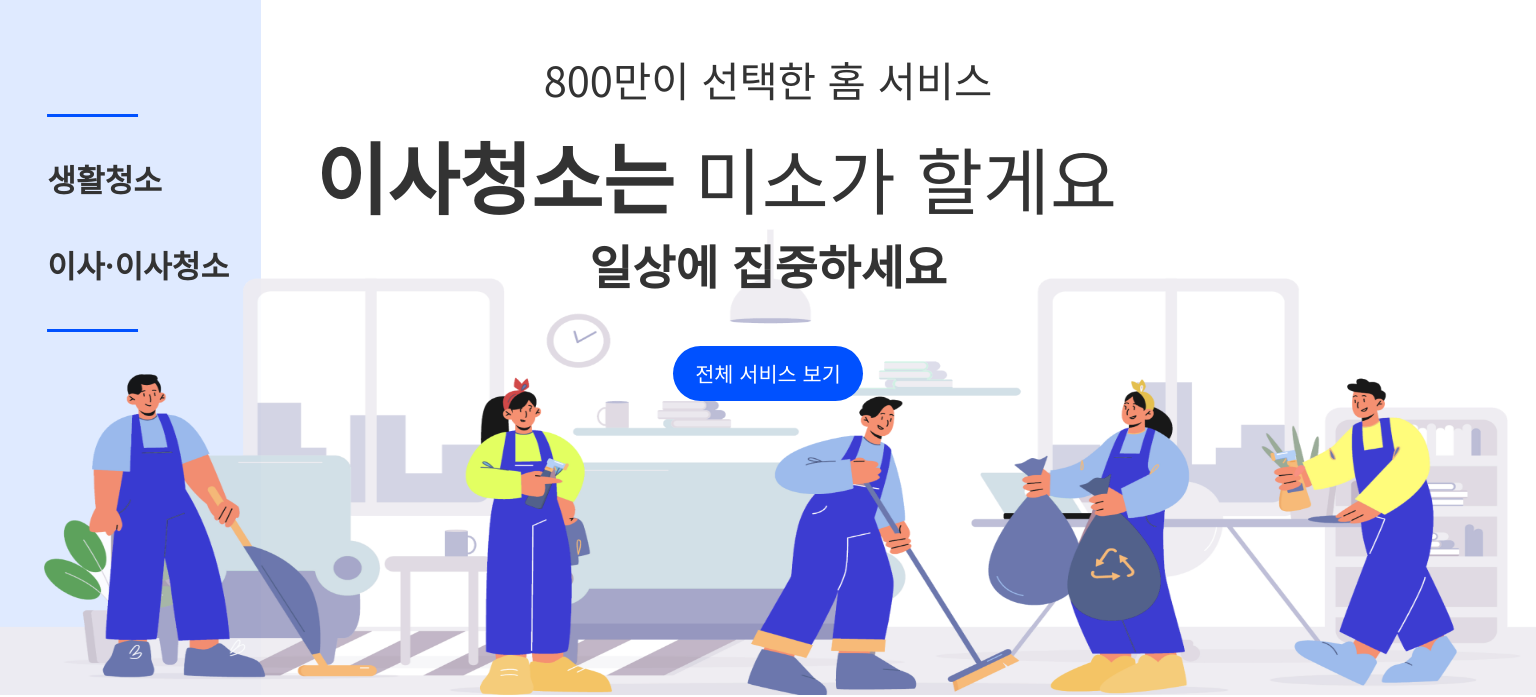
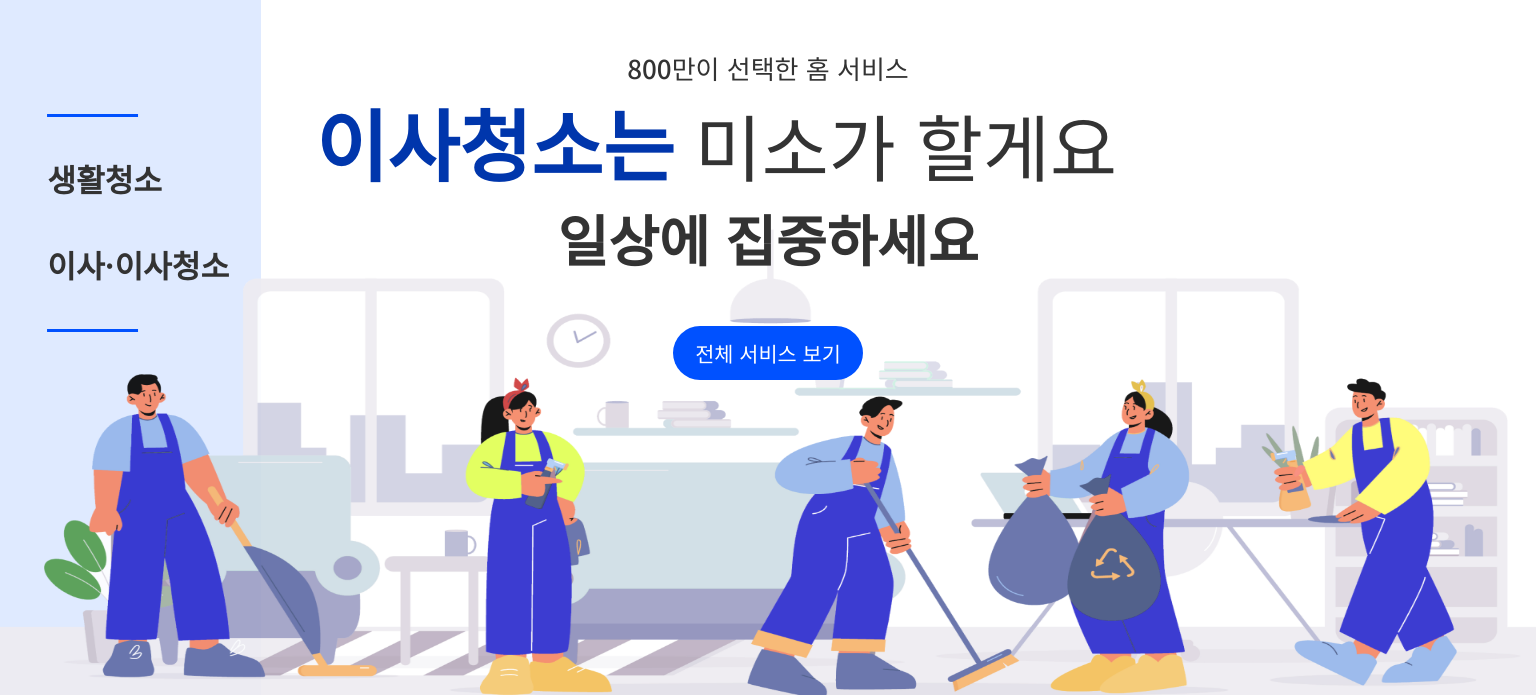
Before and after one commit to sohyeon-dot/team_miso, a plain HTML site: page index.html in a window 1536 px wide. Shown: the part 105-802 px from the top of the page. Drawn offline with nearby package versions, Linux system fonts and the light colour scheme; some icons are missing.

Commit message:
메인 1차수정

```diff
--- a/css/layout.css
+++ b/css/layout.css
@@ -58,14 +58,18 @@ main .main_tit{
   width: 100%;
   text-align: center;
   font-size: 3rem;
+  font-weight: 500;
 }
 main .main_text p:first-child{
-  font-size: 2.3rem;
-  margin-bottom: 1rem;
+  font-size: 1.5rem;
 }
 main .main_text .text{
-  font-size: 3.3rem;
-  font-weight: 700;
+  font-size: 3.5rem;
+  font-weight: 800;
+  color: #0036ac;
+}
+main .main_text p:nth-child(3){
+  font-size: 2.5rem;
 }
 main .main_images{display: none;}
 main .moMain_images{
--- a/css/media.css
+++ b/css/media.css
@@ -10,10 +10,10 @@
     top: 23%;
     font-size: 5rem;
   }
-  main .main_text p:first-child{font-size: 3rem;}
+  main .main_text p:first-child{font-size: 2.3rem;}
   main .main_text .text{font-size: 5.4rem;}
   main .main_text p:nth-of-type(3){
-    font-size: 4.5rem;
+    font-size: 4.2rem;
     font-weight: 600;
   }
   main .moMain_images{
@@ -241,10 +241,13 @@
     transform: translateX(-50%);
     font-size: 7rem;
   }
-  main .main_text p:first-child{font-size: 4rem;}
+  main .main_text p:first-child{font-size: 2.5rem;}
   main .main_text p:nth-child(2){
     width: max-content;
     margin-left: 6rem;
+  }
+  main .main_text p:nth-child(3){
+    font-size: 5.3rem;
   }
   main .main_text .text{
     display: inline-block;
```
